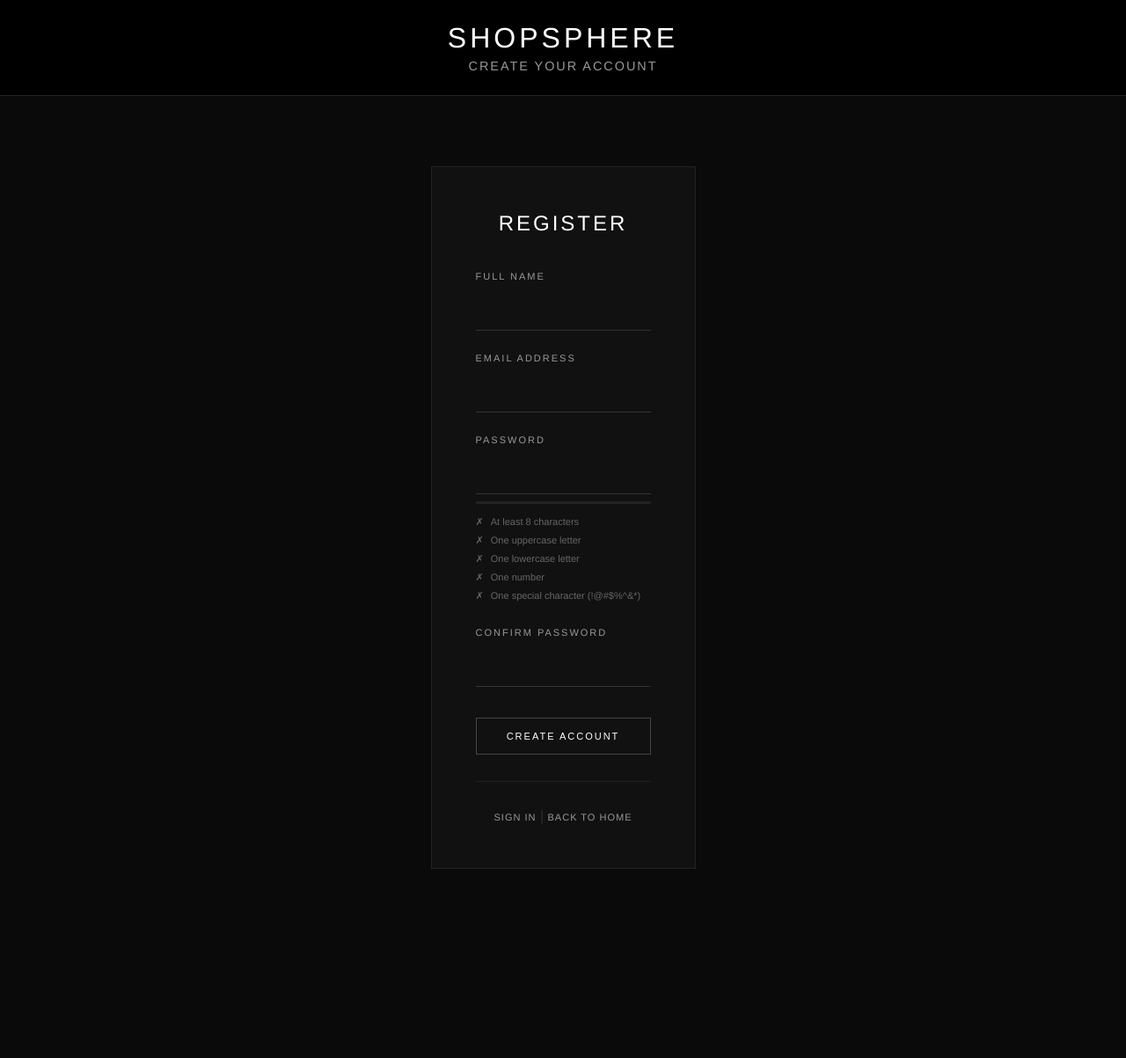
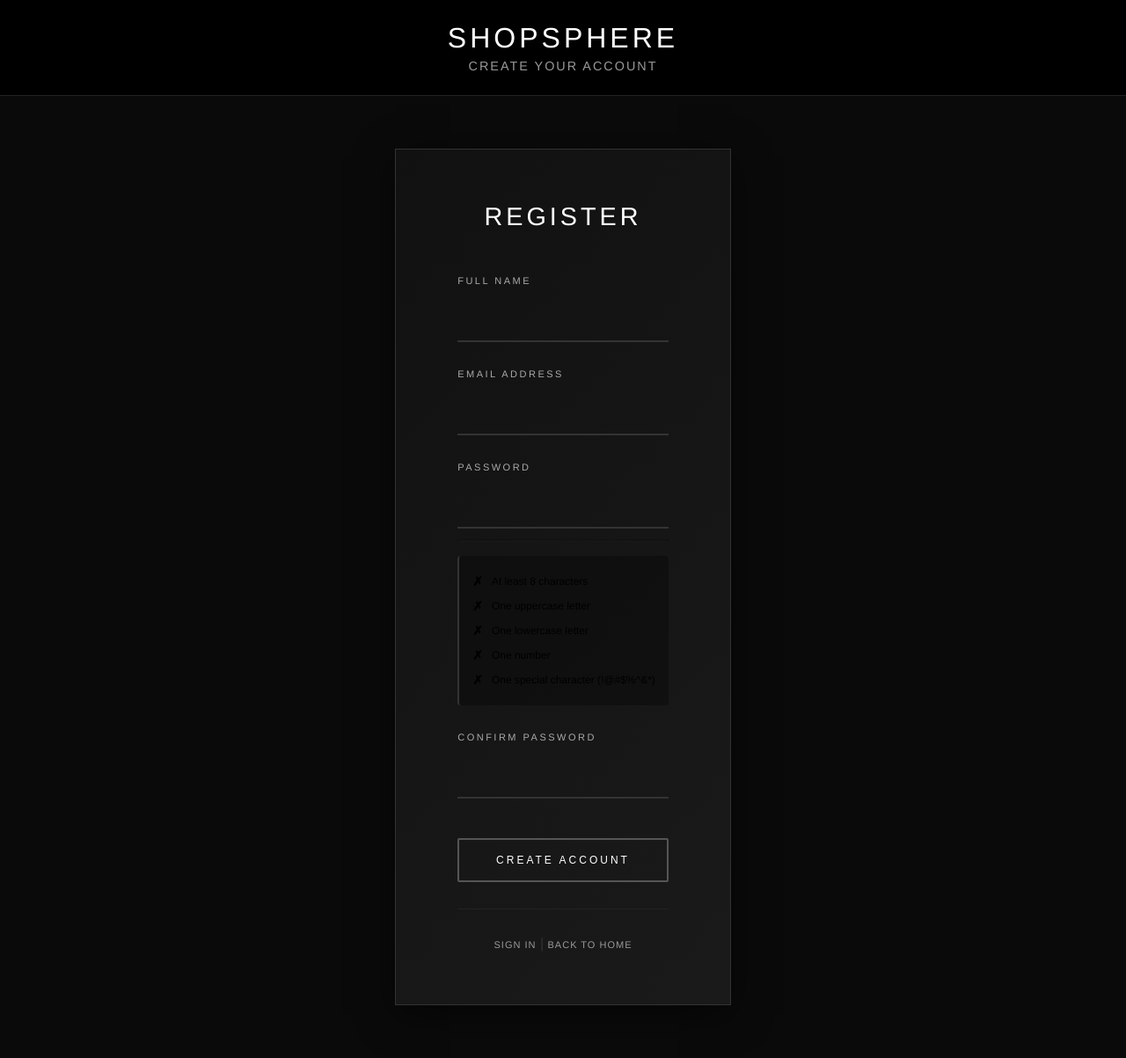
Before and after one commit to RichardT1996/my-cloud-shop, a PHP site: page /register.php in a window 1280 px wide. Shown: the whole page at 88% size. Before the commit the page ends 988 px from the top, so only its background shows below. Run offline with PHP 8.4, Linux system fonts and the light colour scheme.

Commit message:
fix register style

```diff
--- a/register.php
+++ b/register.php
@@ -10,30 +10,30 @@
     .header { background: #000; color: #fff; padding: 25px 0; text-align: center; border-bottom: 1px solid #222; }
     .header h1 { font-size: 2em; font-weight: 300; letter-spacing: 4px; text-transform: uppercase; margin-bottom: 5px; }
     .header p { font-size: 0.9em; color: #999; letter-spacing: 2px; text-transform: uppercase; font-weight: 300; }
-    .register-form { max-width: 450px; margin: 80px auto; padding: 50px; background: #111; border: 1px solid #222; }
-    .form-title { text-align: center; margin-bottom: 40px; color: #fff; font-size: 1.5em; font-weight: 300; letter-spacing: 3px; text-transform: uppercase; }
-    .form-group { margin-bottom: 25px; }
-    label { display: block; margin-bottom: 10px; color: #999; font-weight: 300; font-size: 11px; text-transform: uppercase; letter-spacing: 2px; }
-    input[type="text"], input[type="email"], input[type="password"] { width: 100%; padding: 14px 0; border: none; border-bottom: 1px solid #333; box-sizing: border-box; font-size: 15px; background: transparent; color: #fff; transition: all 0.3s ease; font-weight: 300; }
-    input[type="text"]:focus, input[type="email"]:focus, input[type="password"]:focus { outline: none; border-bottom-color: #666; }
+    .register-form { max-width: 650px; margin: 60px auto; padding: 60px 70px; background: linear-gradient(135deg, #111 0%, #1a1a1a 100%); border: 1px solid #333; box-shadow: 0 10px 40px rgba(0,0,0,0.5); }
+    .form-title { text-align: center; margin-bottom: 50px; color: #fff; font-size: 1.8em; font-weight: 300; letter-spacing: 4px; text-transform: uppercase; }
+    .form-group { margin-bottom: 30px; position: relative; }
+    label { display: block; margin-bottom: 12px; color: #aaa; font-weight: 400; font-size: 11px; text-transform: uppercase; letter-spacing: 2.5px; }
+    input[type="text"], input[type="email"], input[type="password"] { width: 100%; padding: 16px 0; border: none; border-bottom: 2px solid #333; box-sizing: border-box; font-size: 16px; background: transparent; color: #fff; transition: all 0.3s ease; font-weight: 300; }
+    input[type="text"]:focus, input[type="email"]:focus, input[type="password"]:focus { outline: none; border-bottom-color: #888; }
     input[type="text"]::placeholder, input[type="email"]::placeholder, input[type="password"]::placeholder { color: #444; }
-    .btn { background: transparent; border: 1px solid #444; color: #fff; padding: 14px 20px; cursor: pointer; width: 100%; font-size: 11px; font-weight: 400; transition: all 0.3s ease; text-transform: uppercase; letter-spacing: 2px; margin-top: 10px; }
-    .btn:hover { background: #fff; color: #000; border-color: #fff; }
-    .error { background: #1a0000; border: 1px solid #330000; color: #ff6b6b; padding: 14px; margin-bottom: 25px; font-weight: 300; font-size: 13px; letter-spacing: 0.5px; }
+    .btn { background: transparent; border: 2px solid #555; color: #fff; padding: 16px 20px; cursor: pointer; width: 100%; font-size: 12px; font-weight: 500; transition: all 0.4s ease; text-transform: uppercase; letter-spacing: 3px; margin-top: 15px; border-radius: 2px; }
+    .btn:hover { background: #fff; color: #000; border-color: #fff; transform: translateY(-1px); box-shadow: 0 5px 20px rgba(255,255,255,0.2); }
+    .error { background: linear-gradient(135deg, #1a0000 0%, #2a0000 100%); border-left: 3px solid #ff4444; color: #ffaaaa; padding: 16px 20px; margin-bottom: 30px; font-weight: 300; font-size: 13px; letter-spacing: 0.5px; border-radius: 2px; }
     .links { text-align: center; margin-top: 30px; padding-top: 30px; border-top: 1px solid #222; }
     .links a { color: #999; text-decoration: none; font-weight: 300; font-size: 11px; letter-spacing: 1px; text-transform: uppercase; transition: all 0.3s ease; }
     .links a:hover { color: #fff; }
-    .password-requirements { margin-top: 10px; font-size: 11px; color: #666; }
-    .requirement { padding: 4px 0; transition: all 0.3s ease; }
-    .requirement.valid { color: #4caf50; }
-    .requirement.invalid { color: #666; }
-    .requirement::before { content: '✗ '; margin-right: 5px; }
-    .requirement.valid::before { content: '✓ '; }
-    .password-strength { margin-top: 8px; height: 3px; background: #222; border-radius: 2px; overflow: hidden; }
-    .password-strength-bar { height: 100%; width: 0%; transition: all 0.3s ease; }
-    .password-strength-bar.weak { width: 33%; background: #ff6b6b; }
-    .password-strength-bar.medium { width: 66%; background: #ffd93d; }
-    .password-strength-bar.strong { width: 100%; background: #4caf50; }
+    .password-requirements { margin-top: 15px; padding: 15px; background: rgba(0,0,0,0.3); border-radius: 4px; border-left: 2px solid #333; }
+    .requirement { padding: 6px 0; transition: all 0.3s ease; font-size: 12px; display: flex; align-items: center; }
+    .requirement.valid { color: #6fd96f; }
+    .requirement.invalid { color: #777; }
+    .requirement::before { content: '✗ '; margin-right: 10px; font-weight: bold; font-size: 14px; }
+    .requirement.valid::before { content: '✓ '; color: #6fd96f; }
+    .password-strength { margin-top: 12px; height: 4px; background: #1a1a1a; border-radius: 3px; overflow: hidden; box-shadow: inset 0 1px 3px rgba(0,0,0,0.5); }
+    .password-strength-bar { height: 100%; width: 0%; transition: all 0.4s ease; border-radius: 3px; }
+    .password-strength-bar.weak { width: 33%; background: linear-gradient(90deg, #ff4444 0%, #ff6b6b 100%); }
+    .password-strength-bar.medium { width: 66%; background: linear-gradient(90deg, #ffa500 0%, #ffd93d 100%); }
+    .password-strength-bar.strong { width: 100%; background: linear-gradient(90deg, #4caf50 0%, #6fd96f 100%); box-shadow: 0 0 10px rgba(76, 175, 80, 0.5); }
   </style>
 </head>
 <body>
```
